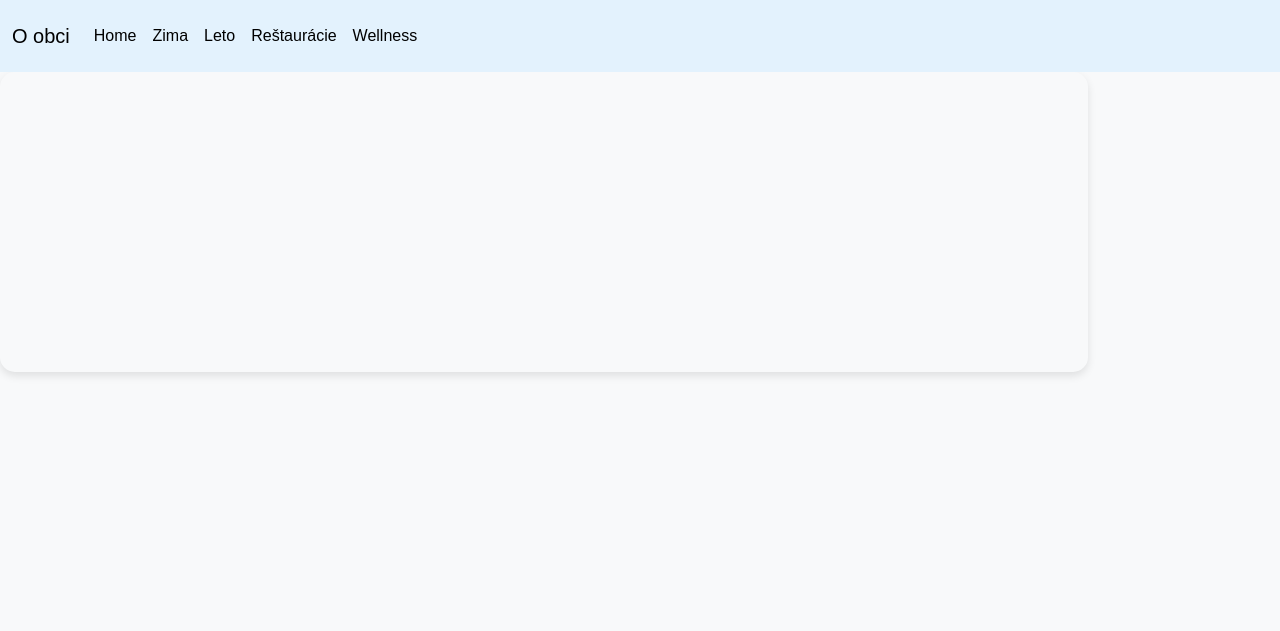
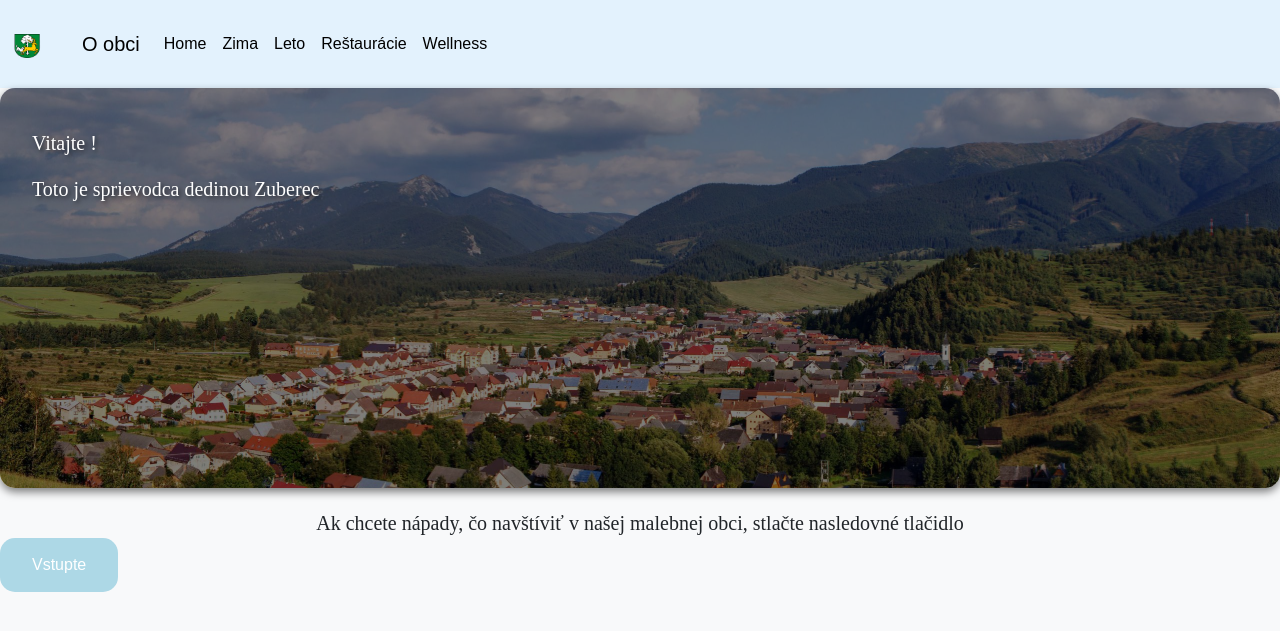
Before and after one commit to SarahZubekova001/VAII_Semka, a PHP site: page /Obec.html in a window 1280 px wide. Shown: the top 631 px of the page. Run offline with PHP 8.4, Linux system fonts and the light colour scheme.

Commit message:
pridanie obrazku, nadpisu, ktory prekryva obrazok a snaho o tlacidlo, ale zatial nefukcne

```diff
--- a/Obec.html
+++ b/Obec.html
@@ -10,6 +10,13 @@
 
 <nav class="navbar" style="background-color: #e3f2fd;">
 <nav class="navbar navbar-expand-lg ">
+  <nav class="navbar ">
+    <div class="container">
+      <a class="navbar-brand" href="#">
+        <img src="img/logo.png" alt="Bootstrap" width="30" height="24">
+      </a>
+    </div>
+  </nav>
   <div class="container-fluid">
     <a class="navbar-brand" href="#">O obci</a>
     <button class="navbar-toggler" type="button" data-bs-toggle="collapse" data-bs-target="#navbarNavAltMarkup" aria-controls="navbarNavAltMarkup" aria-expanded="false" aria-label="Toggle navigation">
@@ -31,7 +38,28 @@
 
 <script src="https://cdn.jsdelivr.net/npm/bootstrap@5.3.3/dist/js/bootstrap.bundle.min.js" integrity="sha384-YvpcrYf0tY3lHB60NNkmXc5s9fDVZLESaAA55NDzOxhy9GkcIdslK1eN7N6jIeHz" crossorigin="anonymous"></script>
 
-<div class="image-box zyberec"></div>
+<div class="image-box zuberec">
+  <div class="overlay"></div> <!-- Priehľadný tmavý overlay -->
+  <div class="overlay-text">
+    <ul> Vitajte !</ul>
+    <ul> Toto je sprievodca dedinou Zuberec </ul>
+
+  </div>
+</div>
+
+
+<div class="text-under-img"> Ak chcete nápady, čo navštíviť v našej malebnej obci, stlačte nasledovné tlačidlo </div>
+
+<!--<p class="d-inline-flex gap-1">-->
+<!--  <a href="index.html" class="btn btn-secondary" role="button" data-bs-toggle="button">Preskúmať</a>-->
+<!--</p>-->
+
+<div class="button" >
+  <a href="index.html"> Vstupte</a>
+</div>
+
+
+<script src="https://cdn.jsdelivr.net/npm/bootstrap@5.3.3/dist/js/bootstrap.bundle.min.js" integrity="sha384-YvpcrYf0tY3lHB60NNkmXc5s9fDVZLESaAA55NDzOxhy9GkcIdslK1eN7N6jIeHz" crossorigin="anonymous"></script>
 
 </body>
 </html>
--- a/styleObec.css
+++ b/styleObec.css
@@ -3,17 +3,68 @@ body {
     font-family: Arial, sans-serif;
 }
 
-zuberec{
+.zuberec {
     background-image: url("img/zuberec.jpg");
 }
 
 .image-box {
+    position: relative; /* Potrebné pre správne zobrazenie overlay a textu */
     background-repeat: no-repeat;
-    box-shadow: 0 4px 8px rgba(0, 0, 0, 0.1);
+    box-shadow: 0 4px 8px rgba(0, 0, 0, 0.5);
     border-radius: 15px;
     background-size: cover;
     background-position: center;
-    width: 85%; /* Zabezpečí, že obrázok zaberá 100% šírky */
-    height: 300px;
+    width: 100%;
+    height: 400px;
     margin-bottom: 20px;
 }
+
+.overlay {
+    position: absolute;
+    top: 0;
+    left: 0;
+    width: 100%;
+    height: 100%;
+    background-color: rgba(0, 0, 0, 0.5); /* Čierna farba s 50% priehľadnosťou */
+    border-radius: 15px; /* Zachováme rovnaké zaoblenie ako obrázok */
+}
+
+.overlay-text {
+    font-family: "Times New Roman", Times, serif;
+    position: absolute;
+    top: 10%;
+    color: white;
+    text-shadow: 2px 2px 4px rgba(0, 0, 0, 0.6);
+    font-size: 20px;
+}
+
+.text-under-img{
+    font-family: "Times New Roman", Times, serif;
+    text-align: center;
+    font-size: 20px;
+}
+.button-wrapper {
+    display: flex;
+    justify-content: center; /* Zarovnáva tlačidlo horizontálne na stred */
+    margin-top: 20px; /* Pridaj medzeru nad tlačidlo */
+}
+
+.button a {
+    text-decoration: none; /* Odstráni podčiarknutie odkazu */
+    color: white; /* Uistíme sa, že text má správnu farbu */
+}
+
+.button {
+    background-color: lightblue;
+    border-radius: 15px;
+    color: white;
+    padding: 15px 32px;
+    text-align: center;
+    display: inline-block;
+    font-size: 16px;
+    cursor: pointer;
+}
+
+.button a:hover {
+    color: #f8f9fa; /* Voliteľné: Zmena farby odkazu pri hover */
+}
```
